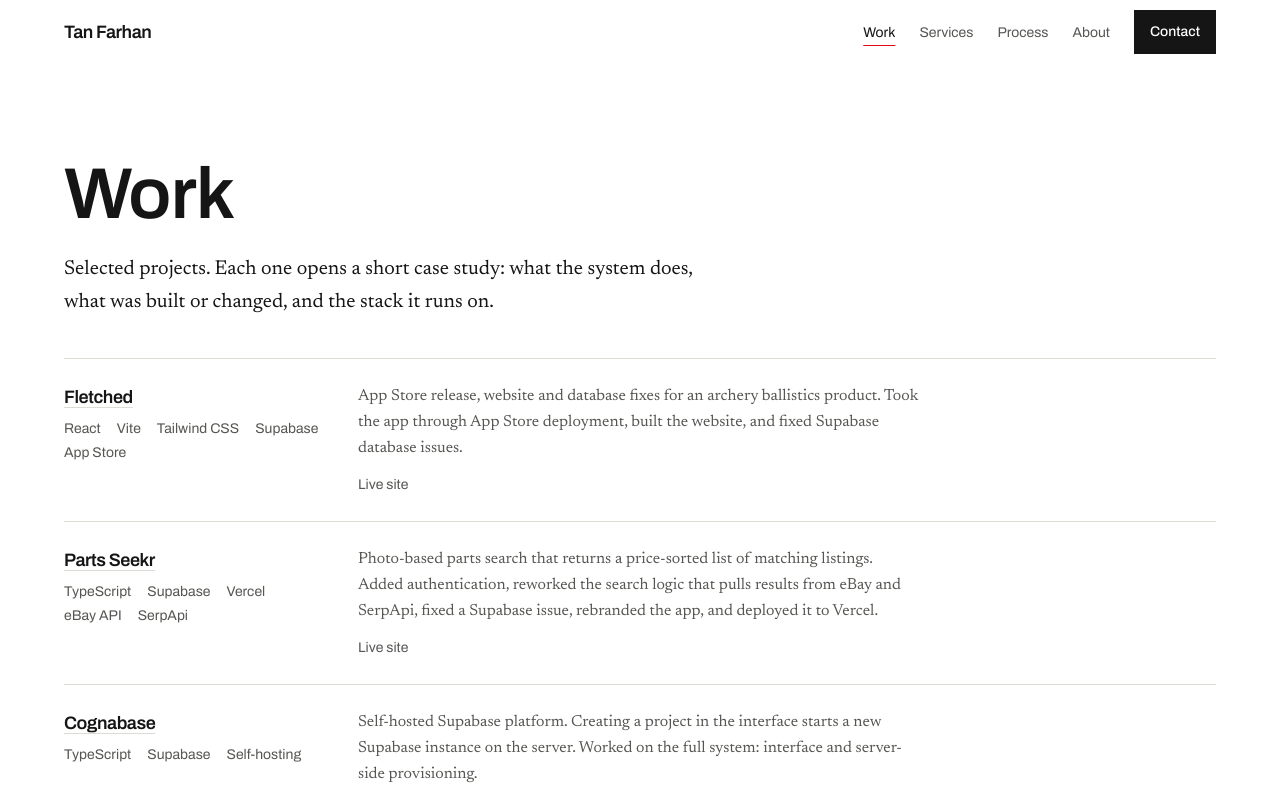
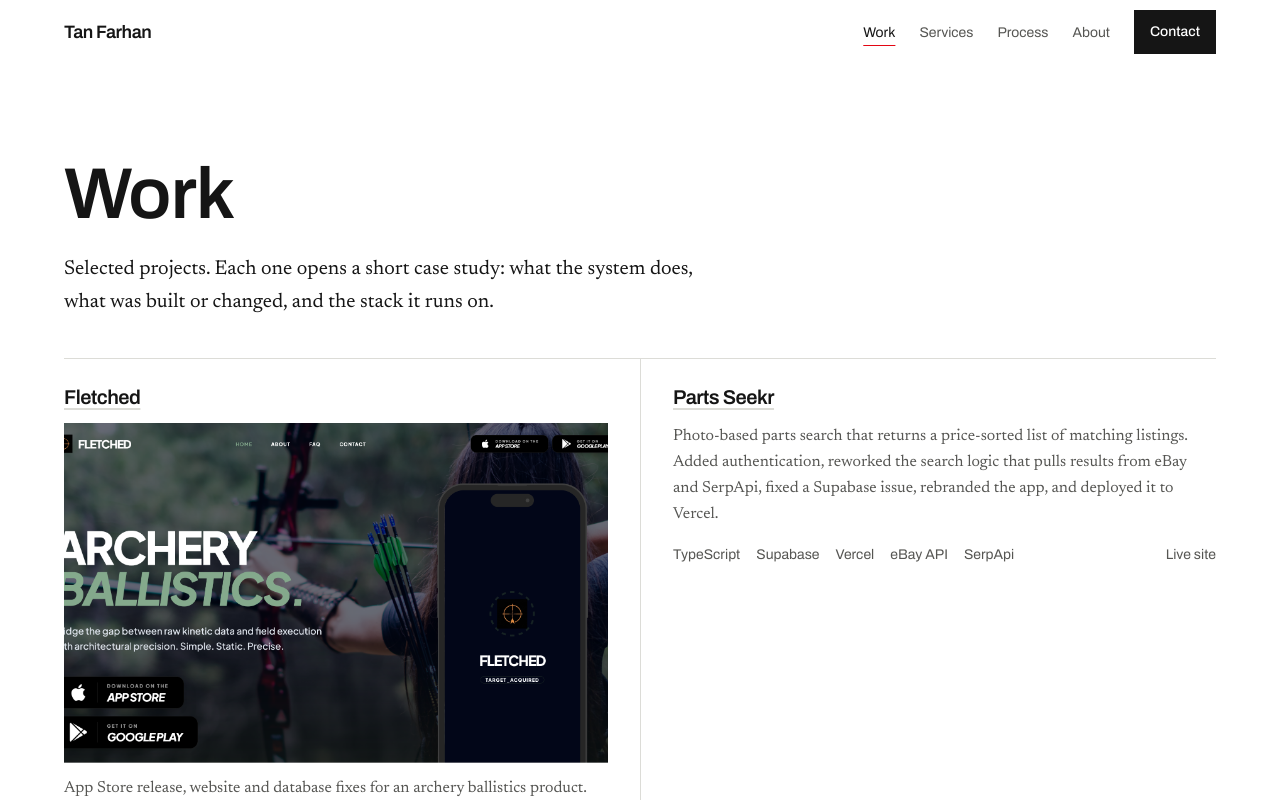
Before and after one commit to farhan-t-dev/Farhan-portfolio, a Next.js app: page /work in a window 1280 px wide. Shown: the top 800 px of the page. Built offline with nearby package versions, Linux system fonts and the light colour scheme.

Commit message:
Refactor work section to use ProjectTile component, implement full-width layout, and add ProjectThumb for project images

```diff
--- a/src/app/work/page.tsx
+++ b/src/app/work/page.tsx
@@ -2,7 +2,7 @@
 
 import { projects } from "@/data/projects";
 import { site } from "@/data/site";
-import { ProjectRow } from "@/components/ui/project-row";
+import { ProjectTile } from "@/components/ui/project-tile";
 
 export const metadata: Metadata = {
   title: "Work",
@@ -10,16 +10,26 @@
 };
 
 /**
- * Work index — every project in src/data/projects.ts, as hairline rows
- * matching the Services and Stack sections on the homepage.
+ * Work index — every project in src/data/projects.ts as a two-column
+ * contact sheet: screenshot, title, summary, stack, hairline. No boxes;
+ * the rules of the grid do the framing.
  *
- * Masthead first, then a full-width index, the same way the homepage
- * opens: display title, one standfirst, a rule, then the rows. An
- * earlier version set the overtitled h1 beside the standfirst in a
- * two-column band, which put a 4.5rem word too close to the paragraph
- * at lg and squeezed the row grid into the eight columns that remained.
- * The rows now use the whole shell, so the title and stack columns get
- * the width they need at 1024.
+ * The page used to be the same ruled list as Services: title on the left,
+ * summary on the right, eight rows of grey text. It is the page people
+ * scan for evidence, and a screenshot at ~570px is faster to read than a
+ * paragraph at 62ch. Two columns, not three: a third would leave each
+ * frame about 370px wide at 1440, where it stops reading as evidence and
+ * becomes texture.
+ *
+ * The title sits above the plate like a caption, which also means a
+ * project whose screenshot has not been supplied yet still starts its
+ * cell correctly: ProjectThumb renders nothing rather than an empty
+ * frame, so the page fills in as the files land instead of advertising
+ * what is missing. That matters now — most of the eight are still
+ * waiting for screenshots.
+ *
+ * Masthead first, then the grid, the same way the homepage opens:
+ * display title, one standfirst, a rule, then the entries.
  *
  * With no entries the page falls back to the honest empty state it had
  * before there was anything to list. The route has to resolve either way
@@ -74,9 +84,9 @@
         </p>
       </header>
 
-      <ul className="mt-10 border-t border-line">
+      <ul className="mt-10 grid grid-cols-1 border-t border-line lg:grid-cols-2">
         {projects.map((project) => (
-          <ProjectRow key={project.slug} project={project} heading="h2" />
+          <ProjectTile key={project.slug} project={project} heading="h2" />
         ))}
       </ul>
 
--- a/src/components/sections/work.tsx
+++ b/src/components/sections/work.tsx
@@ -11,6 +11,11 @@
  * where the ask is made. Featured entries only; the complete index is
  * /work, which this links to.
  *
+ * This is the one full-width section (Section's `wide` variant): the
+ * thumbnail column takes the two columns the label hangs in, so the label
+ * moves above the index. At the usual indented width a thumbnail squeezed
+ * the summaries to about 40 characters a line.
+ *
  * Renders nothing when nothing is featured: an unfinished data file
  * costs the homepage a section, not an empty band on the page.
  */
@@ -20,7 +25,7 @@
   if (featured.length === 0) return null;
 
   return (
-    <Section id="work" label="Work">
+    <Section id="work" label="Work" wide>
       <ul className="border-t border-line">
         {featured.map((project) => (
           <ProjectRow key={project.slug} project={project} />
--- a/src/components/ui/project-row.tsx
+++ b/src/components/ui/project-row.tsx
@@ -3,26 +3,29 @@
 import type { Project } from "@/data/projects";
 import { isExternalUrl } from "@/lib/utils";
 import { ArrowRight } from "./icons";
+import { ProjectThumb } from "./project-thumb";
 
 type ProjectRowProps = {
   project: Project;
   /**
-   * Heading level, not a rendered string: the row sits under a section
-   * label (h2) on the homepage but under the page title (h1) on /work,
-   * so its own heading is h3 or h2 respectively. Skipping a level breaks
-   * the outline screen-reader users navigate by.
+   * Heading level, not a rendered string: the row sits under the section
+   * label (h2), so its own heading is h3. The prop exists so the row can
+   * be dropped under a page title instead without skipping a level.
    */
   heading?: "h2" | "h3";
 };
 
 /**
- * One project as a hairline row — title and stack on the left, summary
- * and outbound links on the right, in the same 12-column rhythm as the
- * Services and Stack sections so work reads as part of one grid.
+ * One project as a hairline row — thumbnail, title and stack, summary and
+ * outbound links, in the same 12-column rhythm as the Services and Stack
+ * sections so work reads as part of one grid.
  *
- * Deliberately not a card and deliberately imageless: the row has to
- * survive a project whose screenshot has not been added yet, and the
- * case study page is where imagery belongs.
+ * The thumbnail takes the two columns the section label would otherwise
+ * occupy, which is why the homepage's Work band runs the full shell
+ * width (see Section's `wide` variant): placed inside the indented
+ * column, the same thumbnail squeezed the summary to roughly 40
+ * characters a line. At md and below the thumbnail drops out rather than
+ * shrinking to a smudge — /work is where images are legible on a phone.
  *
  * The title link stretches over the whole row, so the row can be opened
  * from anywhere along it — the summary says each entry opens a page, and
@@ -44,7 +47,15 @@
 
   return (
     <li className="group relative grid grid-cols-1 gap-x-6 gap-y-2 border-b border-line py-5 transition-colors duration-150 hover:bg-mist/60 focus-within:bg-mist/60 md:grid-cols-12 md:py-6">
-      <div className="min-w-0 md:col-span-4 lg:col-span-3">
+      <div className="hidden lg:col-span-2 lg:row-span-2 lg:block">
+        <ProjectThumb
+          project={project}
+          sizes="(min-width: 1312px) 190px, 15vw"
+          className="aspect-[3/2] w-full self-start"
+        />
+      </div>
+
+      <div className="min-w-0 md:col-span-4">
         <Heading className="text-lg font-semibold tracking-tight [overflow-wrap:anywhere]">
           <Link
             href={`/projects/${project.slug}`}
@@ -64,7 +75,7 @@
         )}
       </div>
 
-      <div className="min-w-0 md:col-span-8 md:pr-7 lg:col-span-9">
+      <div className="min-w-0 md:col-span-8 lg:col-span-6 lg:col-start-7 lg:pr-7">
         <p className="max-w-[62ch] font-serif text-base leading-relaxed text-slate">
           {project.description}
         </p>
--- /dev/null
+++ b/src/components/ui/project-thumb.tsx
@@ -0,0 +1,40 @@
+import Image from "next/image";
+
+import type { Project } from "@/data/projects";
+import { publicAssetExists } from "@/lib/media";
+import { cn } from "@/lib/utils";
+
+type ProjectThumbProps = {
+  project: Project;
+  /** Rendered `sizes` for the slot the thumb fills. */
+  sizes: string;
+  className?: string;
+};
+
+/**
+ * A project's screenshot, or nothing at all.
+ *
+ * The slot is sized by the caller. When the file exists the image fills
+ * it; when it does not, the slot collapses and the surrounding layout
+ * takes over — no empty frame, no substitute picture, no "screenshot
+ * coming soon". An absent image is an absent element, which is why every
+ * composition that uses this has to hold without it.
+ *
+ * Existence is checked at build time (src/lib/media.ts), so dropping the
+ * PNG into public/projects/ and rebuilding is the whole workflow.
+ */
+export function ProjectThumb({ project, sizes, className }: ProjectThumbProps) {
+  if (!publicAssetExists(project.image)) return null;
+
+  return (
+    <div className={cn("relative overflow-hidden bg-mist", className)}>
+      <Image
+        src={project.image}
+        alt={`${project.title} screenshot`}
+        fill
+        sizes={sizes}
+        className="object-cover object-top"
+      />
+    </div>
+  );
+}
--- /dev/null
+++ b/src/components/ui/project-tile.tsx
@@ -0,0 +1,92 @@
+import Link from "next/link";
+
+import type { Project } from "@/data/projects";
+import { isExternalUrl } from "@/lib/utils";
+import { ArrowRight } from "./icons";
+import { ProjectThumb } from "./project-thumb";
+
+type ProjectTileProps = {
+  project: Project;
+  /** h2 under the page title; no section label sits between them. */
+  heading?: "h2" | "h3";
+};
+
+/**
+ * One project as a cell in the work index's contact sheet: screenshot,
+ * title, summary, stack, then the hairline. No box, no card — the rules
+ * of the surrounding grid do the framing.
+ *
+ * Two columns at lg and up. Three would fit the count, but the entries
+ * are screenshots of dashboards and sites; a third column on a 1440
+ * viewport leaves each frame about 370px wide, where it stops reading as
+ * evidence and becomes texture. Two columns give ~570px at 1440 and
+ * ~430px at 1024. Below lg the sheet is a single column, so a tablet gets
+ * one full-width plate at a time.
+ *
+ * The screenshot is the way in, so the title link stretches over the
+ * whole cell. Outbound links sit above that overlay.
+ */
+export function ProjectTile({ project, heading: Heading = "h2" }: ProjectTileProps) {
+  const links = [
+    { label: "Live site", url: project.liveUrl },
+    { label: "Repository", url: project.repoUrl },
+  ].filter(
+    (link): link is { label: string; url: string } => isExternalUrl(link.url),
+  );
+
+  return (
+    <li className="group relative border-b border-line py-6 lg:odd:pr-8 lg:even:border-l lg:even:pl-8">
+      <div className="flex items-baseline justify-between gap-4">
+        <Heading className="text-xl font-semibold tracking-tight [overflow-wrap:anywhere]">
+          <Link
+            href={`/projects/${project.slug}`}
+            className="underline decoration-line underline-offset-4 transition-colors after:absolute after:inset-0 after:content-[''] hover:decoration-signal"
+          >
+            {project.title}
+            <span className="sr-only"> — case study</span>
+          </Link>
+        </Heading>
+
+        <ArrowRight className="size-4 shrink-0 text-slate opacity-0 transition-[opacity,transform] duration-200 group-hover:translate-x-0.5 group-hover:opacity-100 group-focus-within:opacity-100" />
+      </div>
+
+      <ProjectThumb
+        project={project}
+        sizes="(min-width: 1024px) 46vw, 100vw"
+        className="mt-3 aspect-[16/10] w-full"
+      />
+
+      <p className="mt-3 max-w-[58ch] font-serif text-base leading-relaxed text-slate">
+        {project.description}
+      </p>
+
+      <div className="mt-4 flex flex-wrap items-baseline justify-between gap-x-6 gap-y-2">
+        {project.tags.length > 0 && (
+          <ul className="flex flex-wrap gap-x-4 gap-y-1 text-sm text-slate">
+            {project.tags.map((tag) => (
+              <li key={tag}>{tag}</li>
+            ))}
+          </ul>
+        )}
+
+        {links.length > 0 && (
+          <ul className="relative z-10 flex flex-wrap gap-x-5 gap-y-1 text-sm">
+            {links.map((link) => (
+              <li key={link.label}>
+                <a
+                  href={link.url}
+                  rel="noopener noreferrer"
+                  target="_blank"
+                  className="inline-flex min-h-6 items-center text-slate underline-offset-4 transition-colors hover:text-ink hover:underline"
+                >
+                  {link.label}
+                  <span className="sr-only"> (opens in a new tab)</span>
+                </a>
+              </li>
+            ))}
+          </ul>
+        )}
+      </div>
+    </li>
+  );
+}
```
Also changed, not shown: src/components/sections/section.tsx (+36 -16 lines).
